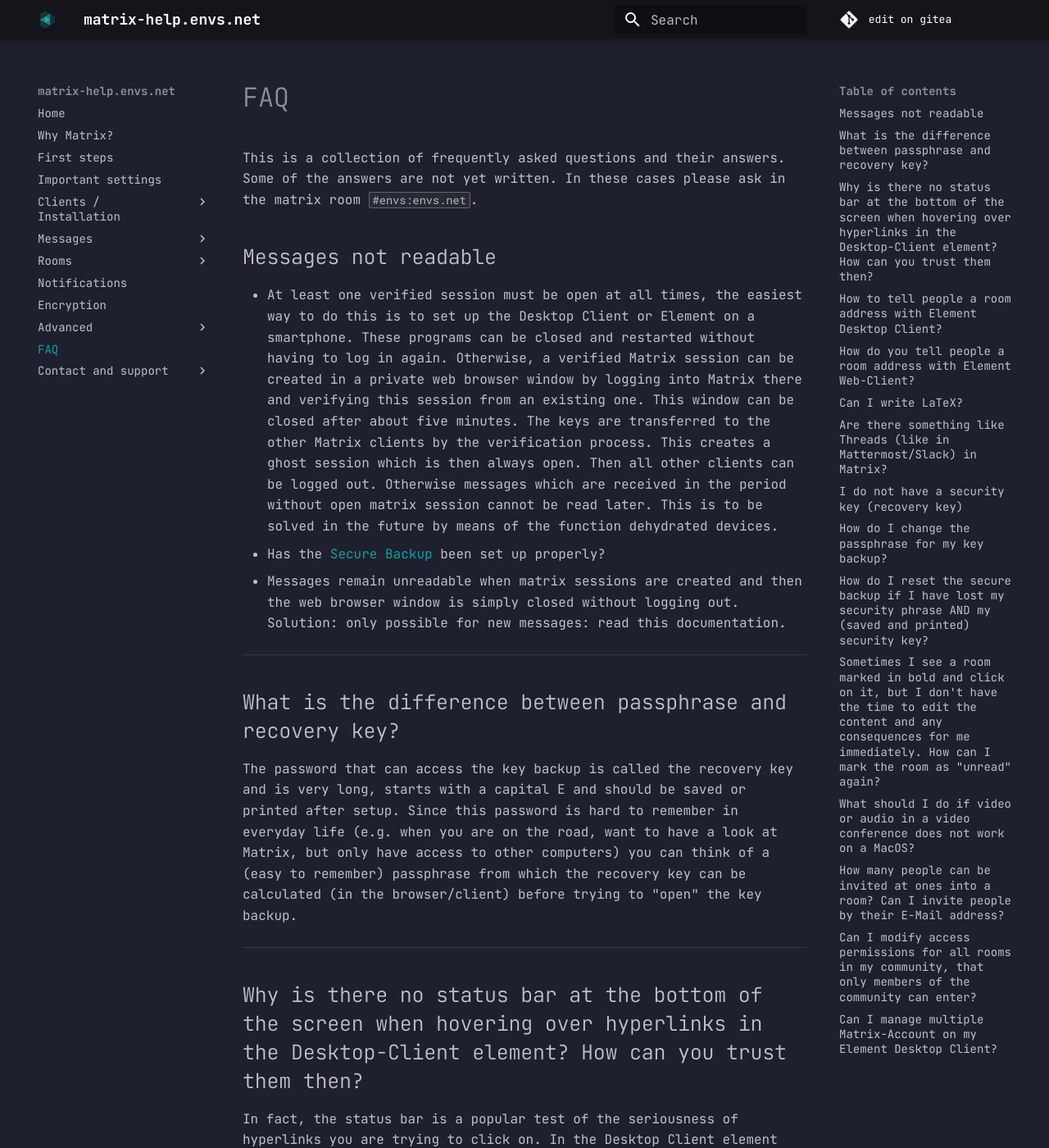
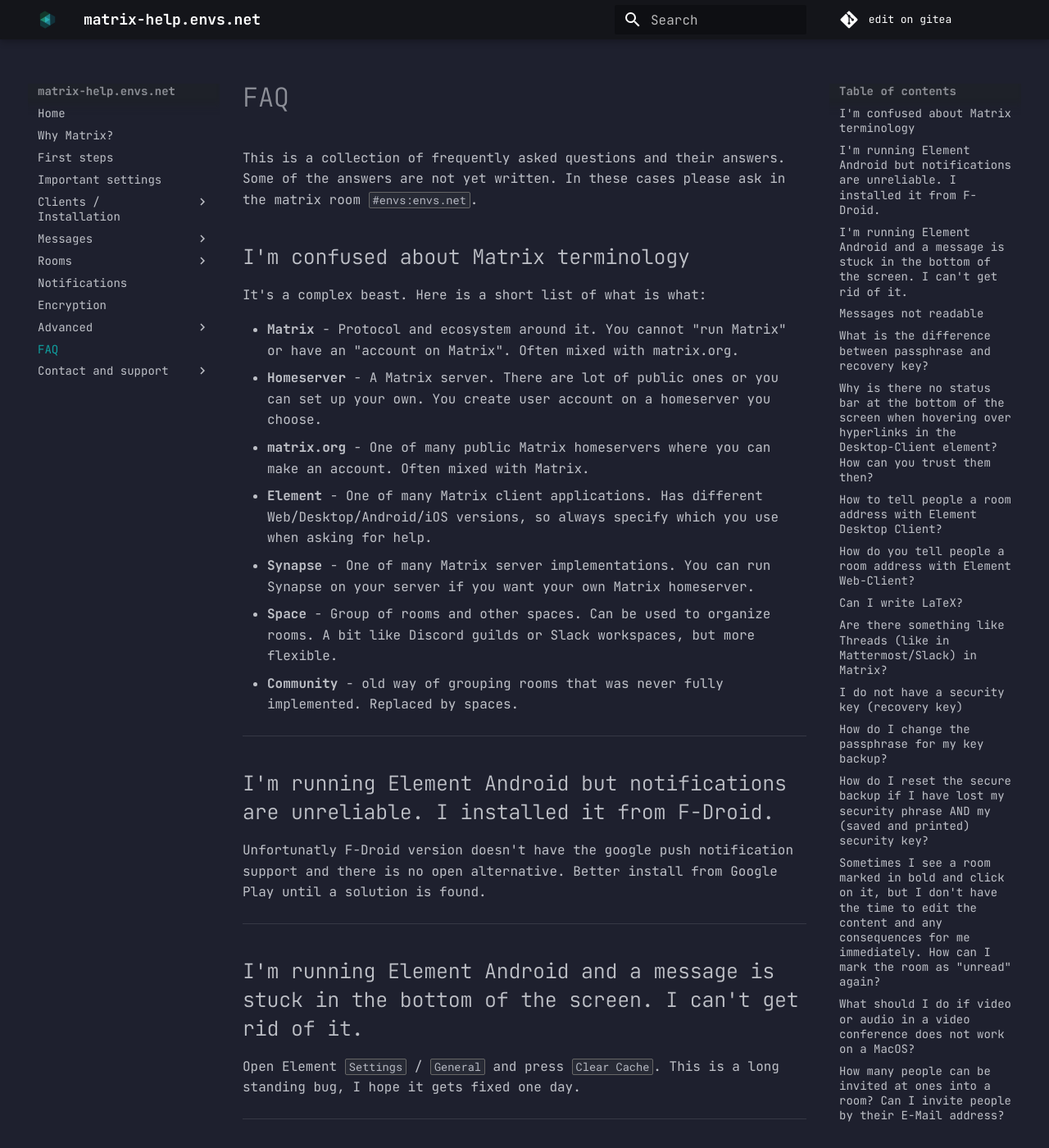
Before and after one commit to envs-net/matrix-doc, an MkDocs documentation site: the page built from docs/faq.md, in a window 1280 px wide and 1400 px high. Shown: the whole window at 82% size. Built offline with MkDocs 1.6.1 and Material for MkDocs 9.7.7, drawn with Linux system fonts in a browser that asks for light colours; some of the changed text lies outside the part shown.

Commit message:
add more faq

````diff
--- a/docs/faq.md
+++ b/docs/faq.md
@@ -6,6 +6,32 @@ date: 2021-08-03T20:30:00+02:00
 # FAQ
 
 This is a collection of frequently asked questions and their answers. Some of the answers are not yet written. In these cases please ask in the matrix room `#envs:envs.net`.
+
+## I'm confused about Matrix terminology
+
+It's a complex beast. Here is a short list of what is what:
+
+  * **Matrix** - Protocol and ecosystem around it. You cannot "run Matrix" or have an "account on Matrix". Often mixed with matrix.org.
+  * **Homeserver** - A Matrix server. There are lot of public ones or you can set up your own. You create user account on a homeserver you choose.
+  * **matrix.org** - One of many public Matrix homeservers where you can make an account. Often mixed with Matrix.
+  * **Element** - One of many Matrix client applications. Has different Web/Desktop/Android/iOS versions, so always specify which you use when asking for help.
+  * **Synapse** - One of many Matrix server implementations. You can run Synapse on your server if you want your own Matrix homeserver.
+  * **Space** - Group of rooms and other spaces. Can be used to organize rooms. A bit like Discord guilds or Slack workspaces, but more flexible.
+  * **Community** - old way of grouping rooms that was never fully implemented. Replaced by spaces.
+
+***
+
+## I'm running Element Android but notifications are unreliable. I installed it from F-Droid.
+
+Unfortunatly F-Droid version doesn't have the google push notification support and there is no open alternative. Better install from Google Play until a solution is found.
+
+***
+
+## I'm running Element Android and a message is stuck in the bottom of the screen. I can't get rid of it.
+
+Open Element `Settings` / `General` and press `Clear Cache`. This is a long standing bug, I hope it gets fixed one day.
+
+***
 
 ## Messages not readable
   * At least one verified session must be open at all times, the easiest way to do this is to set up the Desktop Client or Element on a smartphone. These programs can be closed and restarted without having to log in again. Otherwise, a verified Matrix session can be created in a private web browser window by logging into Matrix there and verifying this session from an existing one. This window can be closed after about five minutes. The keys are transferred to the other Matrix clients by the verification process. This creates a ghost session which is then always open. Then all other clients can be logged out. Otherwise messages which are received in the period without open matrix session cannot be read later. This is to be solved in the future by means of the function dehydrated devices.
@@ -107,6 +133,34 @@ Furthermore, there are other Matrix-Clients, that can handle more Matrix-Account
 
 ***
 
+## Create a tombstone event
+
+This will move all Matrix users in the old room to the new room.
+
+!!! note
+    Do NOT use `/upgraderoom` instead, as IRC bridge will follow it and FOOBAR the new room.
+
+Go back to the old room.
+
+* Type `/devtools`.
+* Select "Create custom event"
+* Press red "Event" button to change to "State event"
+* Set event type to `m.room.tombstone`
+* In event content enter (you'll need the target room_ID now):
+
+```
+{
+    "body": "This room has been replaced by new one",
+    "replacement_room": "!target_room_id:server.tld"
+}
+```
+
+Press `Send`
+
+Hooray! Users in the old room should now come to the new room. Your new room is also the latest version. If the IRC bridge automatically follows, you can kick it. Give admins and  mods to people you trust when they join.
+
+***
+
 !!! info "Annotations"
     * Losing the room keys will result in the loss of your messages, as they can only be read by you and your communication participants. No admin can help with that.
     * Because of the new session, a red warning sign is subsequently displayed for all your previous messages. This is not an error, but just a little too dramatic information setting (further information can be found here: [https://github.com/vector-im/element-web/issues/13701](https://github.com/vector-im/element-web/issues/13701))
````
